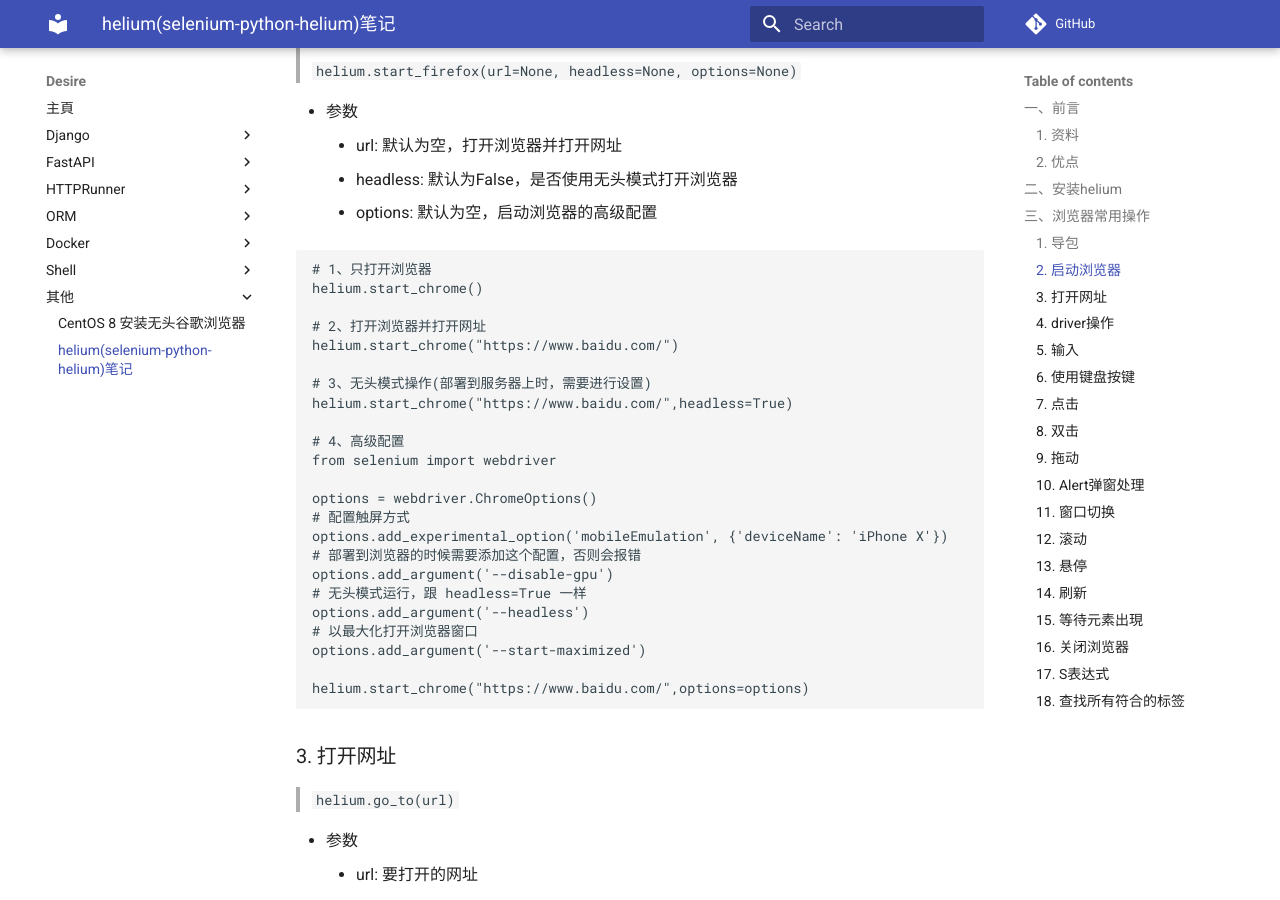
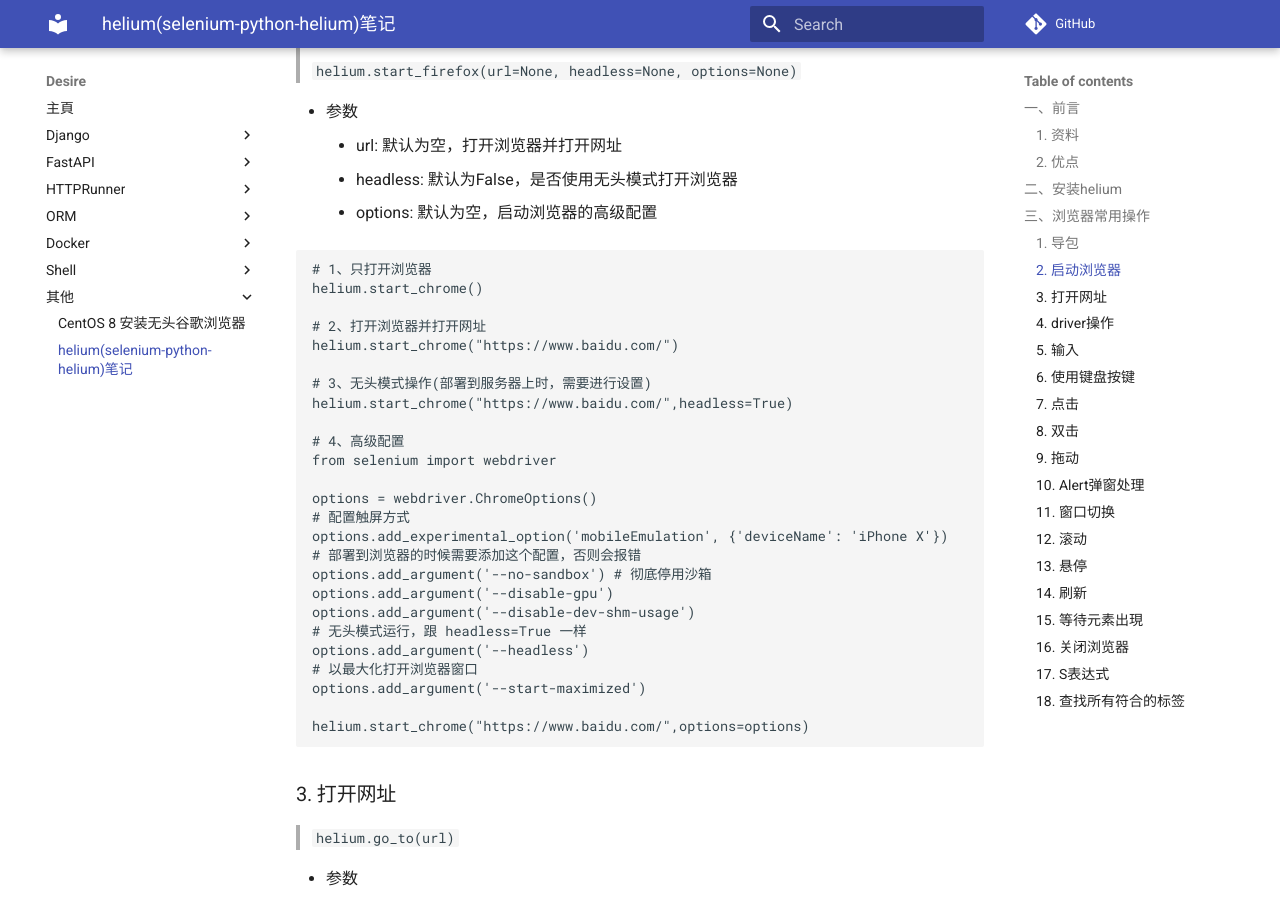
Before and after one commit to XD825/xd825.github.io, an MkDocs documentation site: the page built from docs/其他/002 helium笔记.md, in a window 1280 px wide and 900 px high, scrolled down 910 px. Built offline with MkDocs 1.6.1 and Material for MkDocs 9.7.7, drawn with Linux system fonts in a browser that asks for light colours; comment, search, counter and statistics services are not loaded.

Commit message:
helium(selenium-python-helium)笔记

```diff
--- a/docs/其他/002 helium笔记.md
+++ b/docs/其他/002 helium笔记.md
@@ -49,7 +49,9 @@ options = webdriver.ChromeOptions()
 # 配置触屏方式
 options.add_experimental_option('mobileEmulation', {'deviceName': 'iPhone X'})
 # 部署到浏览器的时候需要添加这个配置，否则会报错
+options.add_argument('--no-sandbox') # 彻底停用沙箱
 options.add_argument('--disable-gpu')
+options.add_argument('--disable-dev-shm-usage')
 # 无头模式运行，跟 headless=True 一样
 options.add_argument('--headless')
 # 以最大化打开浏览器窗口
```
